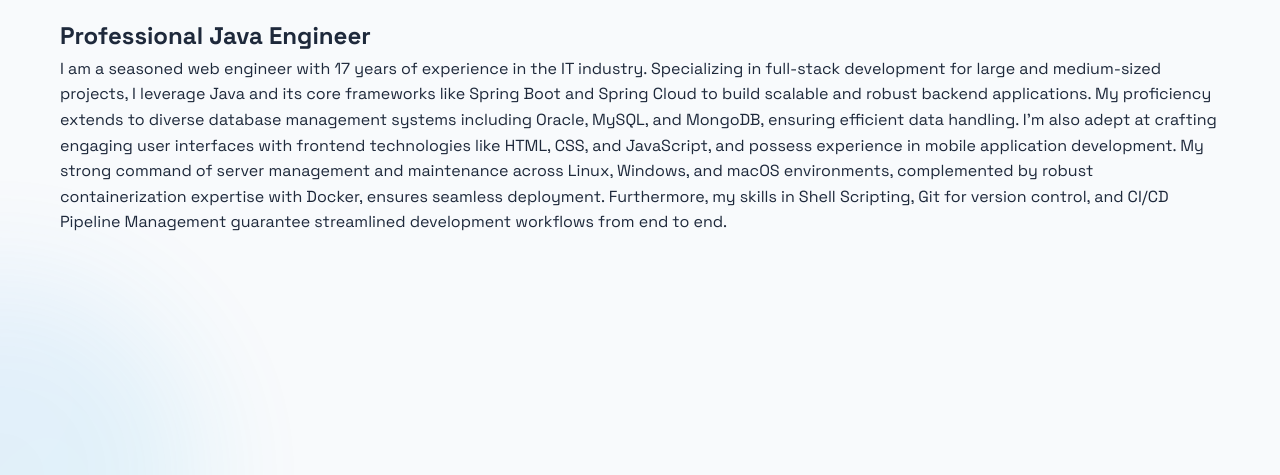
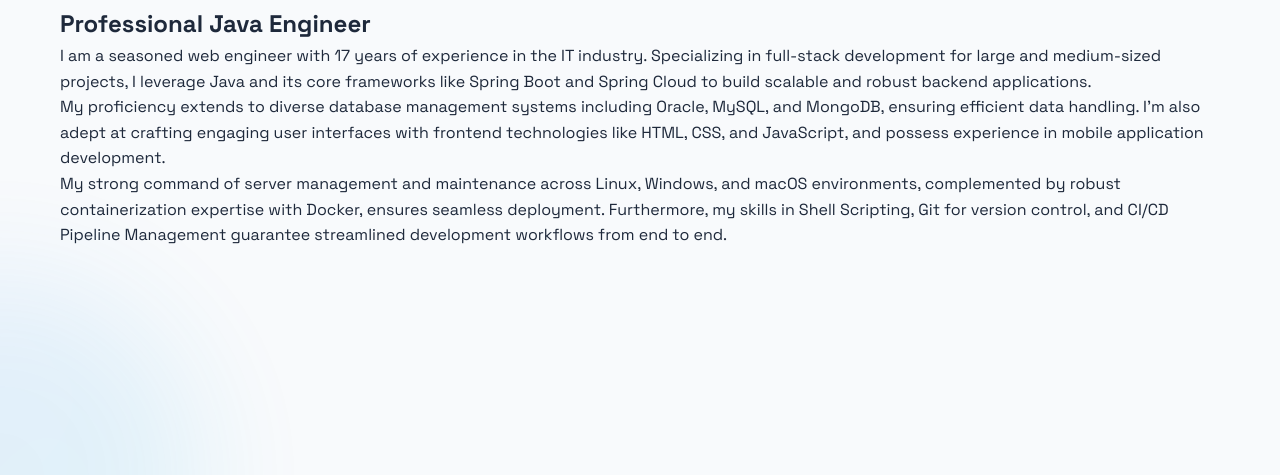
Before and after one commit to znbwork/znbwork.github.io, a plain HTML site: page index.html in a window 1280 px wide. Shown: the part 325-800 px from the top of the page. Drawn offline with Linux system fonts and the light colour scheme.

Commit message:
Update index.html

```diff
--- a/index.html
+++ b/index.html
@@ -33,12 +33,23 @@
             <h1>Full-stack Web Developer</h1>
             <h2>Professional Java Engineer</h2>
             <p>
-                I am a seasoned web engineer with <span id="yearsOfExperience"></span> years of experience in the IT industry.
-                Specializing in full-stack development for large and medium-sized projects, I leverage Java and its core frameworks like Spring Boot and Spring Cloud to build scalable and robust backend applications.
-                My proficiency extends to diverse database management systems including Oracle, MySQL, and MongoDB, ensuring efficient data handling.
-                I'm also adept at crafting engaging user interfaces with frontend technologies like HTML, CSS, and JavaScript, and possess experience in mobile application development.
-                My strong command of server management and maintenance across Linux, Windows, and macOS environments, complemented by robust containerization expertise with Docker, ensures seamless deployment.
-                Furthermore, my skills in Shell Scripting, Git for version control, and CI/CD Pipeline Management guarantee streamlined development workflows from end to end.
+                I am a seasoned web engineer with <span id="yearsOfExperience"></span> years of experience in the IT
+                industry. Specializing in full-stack development for large and medium-sized projects, I leverage Java
+                and its core frameworks like Spring Boot and Spring Cloud to build scalable and robust backend
+                applications.
+            </p>
+
+            <p>
+                My proficiency extends to diverse database management systems including Oracle, MySQL, and MongoDB,
+                ensuring efficient data handling. I'm also adept at crafting engaging user interfaces with frontend
+                technologies like HTML, CSS, and JavaScript, and possess experience in mobile application development.
+            </p>
+
+            <p>
+                My strong command of server management and maintenance across Linux, Windows, and macOS environments,
+                complemented by robust containerization expertise with Docker, ensures seamless deployment. Furthermore,
+                my skills in Shell Scripting, Git for version control, and CI/CD Pipeline Management guarantee
+                streamlined development workflows from end to end.
             </p>
         </div>
         <div class="tech-circles">
@@ -264,7 +275,8 @@
                     <h3>Development, Operation, and Maintenance of Host System for Large Insurance Companies</h3>
                     <p class="role">Java Developer (2010-2011)</p>
                     <p class="project-description">
-                            Managed the development, operation, and maintenance of host systems for large insurance companies.
+                        Managed the development, operation, and maintenance of host systems for large insurance
+                        companies.
                     </p>
                     <div class="project-tags">
                         <span>COBOL</span>
```
Lines whose indentation alone changed are shown as unchanged.
